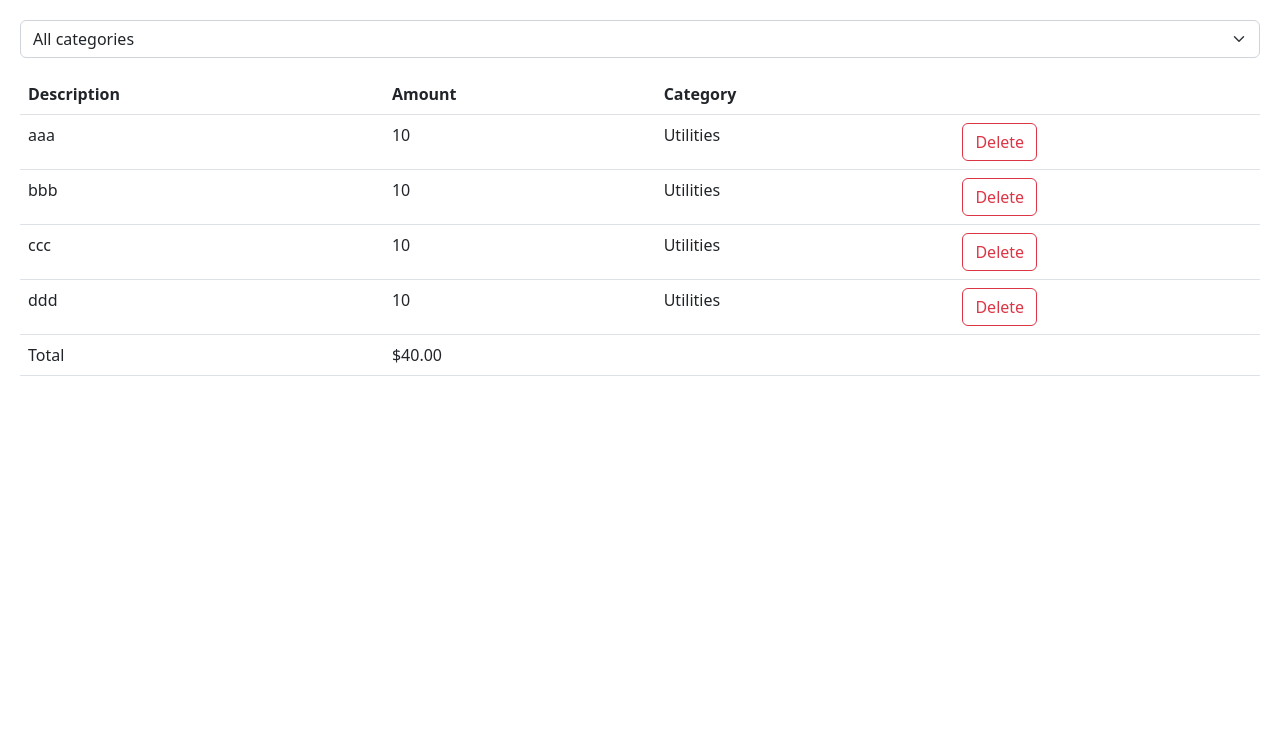
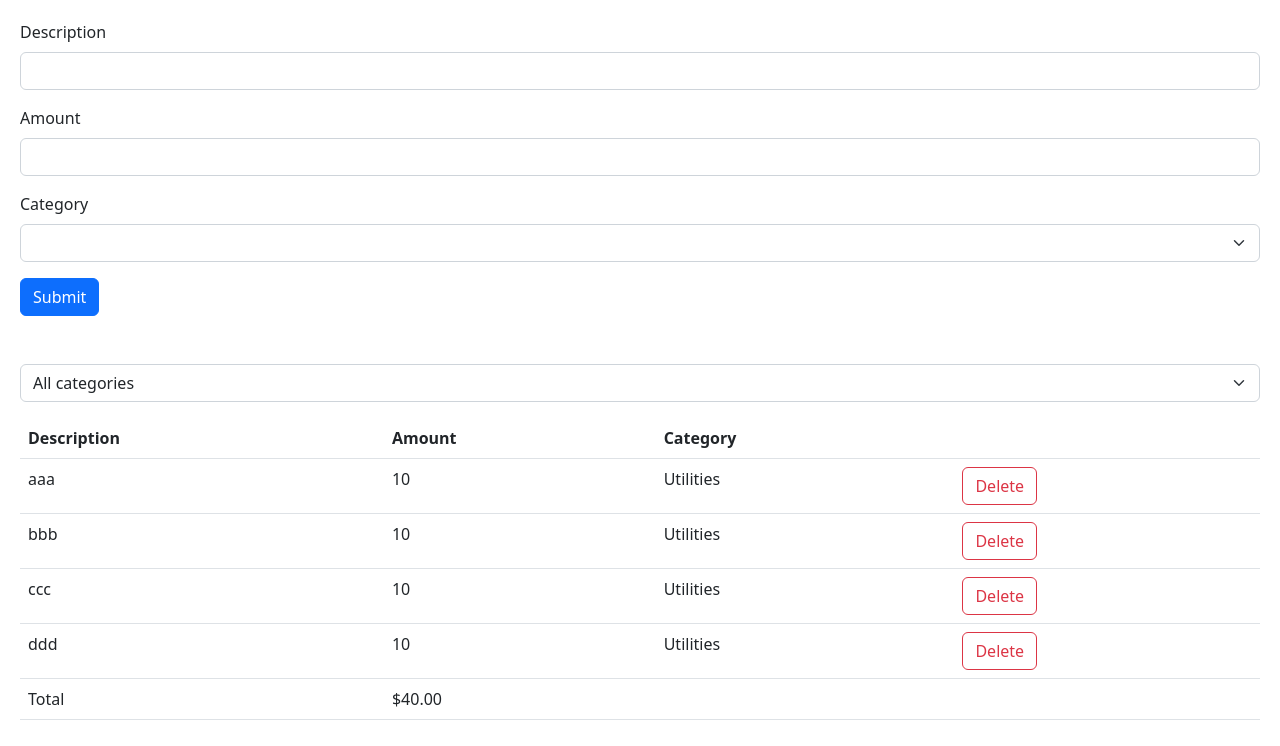
Before and after one commit to mpack89/react-app, a React (Vite) app: page / in a window 1280 px wide. Shown: the top 746 px of the page. Built offline with nearby package versions, Linux system fonts and the light colour scheme.

Commit message:
expense form and filter added

```diff
--- a/src/App.tsx
+++ b/src/App.tsx
@@ -2,6 +2,9 @@
 
 import ExpenseList from "./expense-tracker/components/ExpenseList";
 import ExpenseFilter from "./expense-tracker/components/ExpenseFilter";
+import ExpenseForm from "./expense-tracker/components/ExpenseForm";
+
+export const categories = ["Groceries", "Utilities", "Entertainment"];
 
 function App() {
   const [selectedCategory, setSelectedCategory] = useState("");
@@ -16,6 +19,9 @@
     : expenses;
   return (
     <div>
+      <div className="mb-5">
+        <ExpenseForm />
+      </div>
       <div className="mb-3">
         <ExpenseFilter
           onSelectCategory={(category) => setSelectedCategory(category)}
--- a/src/expense-tracker/components/ExpenseFilter.tsx
+++ b/src/expense-tracker/components/ExpenseFilter.tsx
@@ -1,4 +1,5 @@
 import React from "react";
+import { categories } from "../../App";
 
 interface Props {
   onSelectCategory: (category: string) => void;
@@ -11,9 +12,11 @@
       onChange={(event) => onSelectCategory(event.target.value)}
     >
       <option value="">All categories</option>
-      <option value="Groceries">Groceries</option>
-      <option value="Utilities">Utilities</option>
-      <option value="Entertainement">Entertainment</option>
+      {categories.map((category) => (
+        <option key={category} value={category}>
+          {category}
+        </option>
+      ))}
     </select>
   );
 };
--- /dev/null
+++ b/src/expense-tracker/components/ExpenseForm.tsx
@@ -0,0 +1,36 @@
+import React from "react";
+import { categories } from "../../App";
+const ExpenseForm = () => {
+  return (
+    <form>
+      <div className="mb-3">
+        <label htmlFor="description" className="form-label">
+          Description
+        </label>
+        <input id="description" type="text" className="form-control" />
+      </div>
+      <div className="mb-3">
+        <label htmlFor="amount" className="form-label">
+          Amount
+        </label>
+        <input id="amount" type="number" className="form-control" />
+      </div>
+      <div className="mb-3">
+        <label htmlFor="category" className="form-label">
+          Category
+        </label>
+        <select id="category" className="form-select">
+          <option value=""></option>
+          {categories.map((category) => (
+            <option key={category} value={category}>
+              {category}
+            </option>
+          ))}
+        </select>
+      </div>
+      <button className="btn btn-primary">Submit</button>
+    </form>
+  );
+};
+
+export default ExpenseForm;
```
